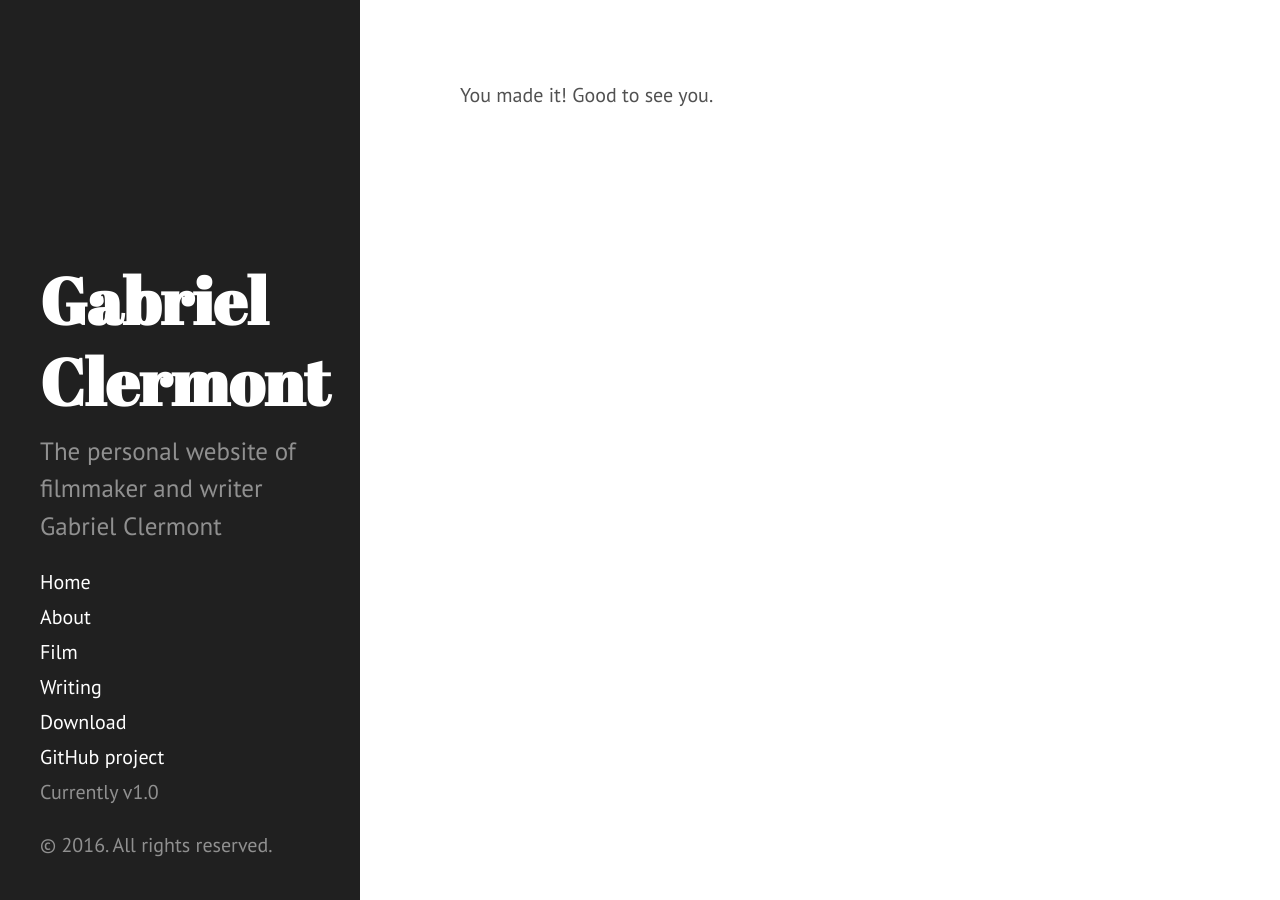
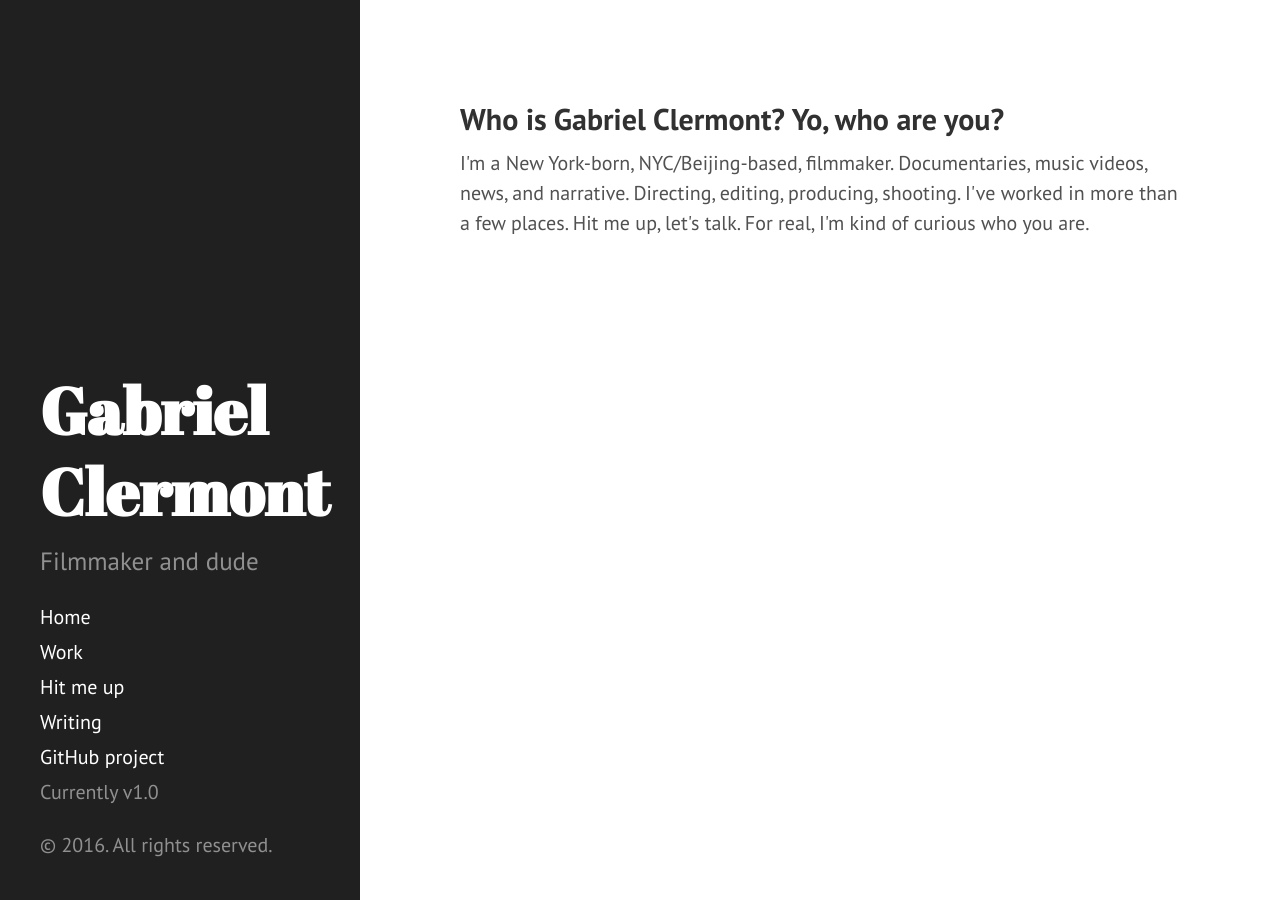
Before and after one commit to gabrielclermont/gabrielclermont.com, a Jekyll site: the page built from index.html, in a window 1280 px wide. Built offline with Jekyll 4.4.1, drawn with Linux system fonts in a browser that asks for light colours; Markdown is read by kramdown in place of the engine named in the settings; the list of posts is cut into pages by our own code.

Commit message:
Added canonical to head/updated everything
Changed a lot of stuff to make it more personal

```diff
--- a/_config.yml
+++ b/_config.yml
@@ -9,8 +9,8 @@ permalink:        pretty
 
 # Setup
 title:            Gabriel Clermont
-tagline:          'Artist?'
-description:      'The personal website of filmmaker and writer Gabriel Clermont'
+tagline:          'Yup'
+description:      'Filmmaker and dude'
 url:              http://www.gabrielclermont.com/
 baseurl:          ""
 
--- a/_includes/head.html
+++ b/_includes/head.html
@@ -26,4 +26,7 @@
 
   <!-- RSS -->
   <link rel="alternate" type="application/rss+xml" title="RSS" href="/atom.xml">
+
+<link rel="canonical" href="{{ page.url }}" />
+
 </head>
--- a/_includes/sidebar.html
+++ b/_includes/sidebar.html
@@ -26,7 +26,6 @@
         {% endif %}
       {% endfor %}
       <a class="sidebar-nav-item" href="{{ site.baseurl }}/writing">Writing</a>
-      <a class="sidebar-nav-item" href="{{ site.github.repo }}/archive/v{{ site.version }}.zip">Download</a>
       <a class="sidebar-nav-item" href="{{ site.github.repo }}">GitHub project</a>
 
       <span class="sidebar-nav-item">Currently v{{ site.version }}</span>
--- a/index.html
+++ b/index.html
@@ -3,4 +3,6 @@ layout: default
 title: Home
 ---
 
-You made it! Good to see you.
+<h2>Who is Gabriel Clermont? Yo, who are you?</h2>
+
+<p>I&#39;m a New York-born, NYC/Beijing-based, filmmaker. Documentaries, music videos, news, and narrative. Directing, editing, producing, shooting. I&#39;ve worked in more than a few places. Hit me up, let&#39;s talk. For real, I&#39;m kind of curious who you are.</p>
```
Also changed, not shown: Work.md (added, +16 -0 lines), about.md (deleted, +0 -30 lines), contact.md (added, +12 -0 lines), film.md (deleted, +0 -10 lines), public/FAB_stills/CLERMONT_POSTER_flat_2.jpg (added), public/FAB_stills/P5010281.jpg (added), public/FAB_stills/P5020304.jpg (added), 2 other files.
